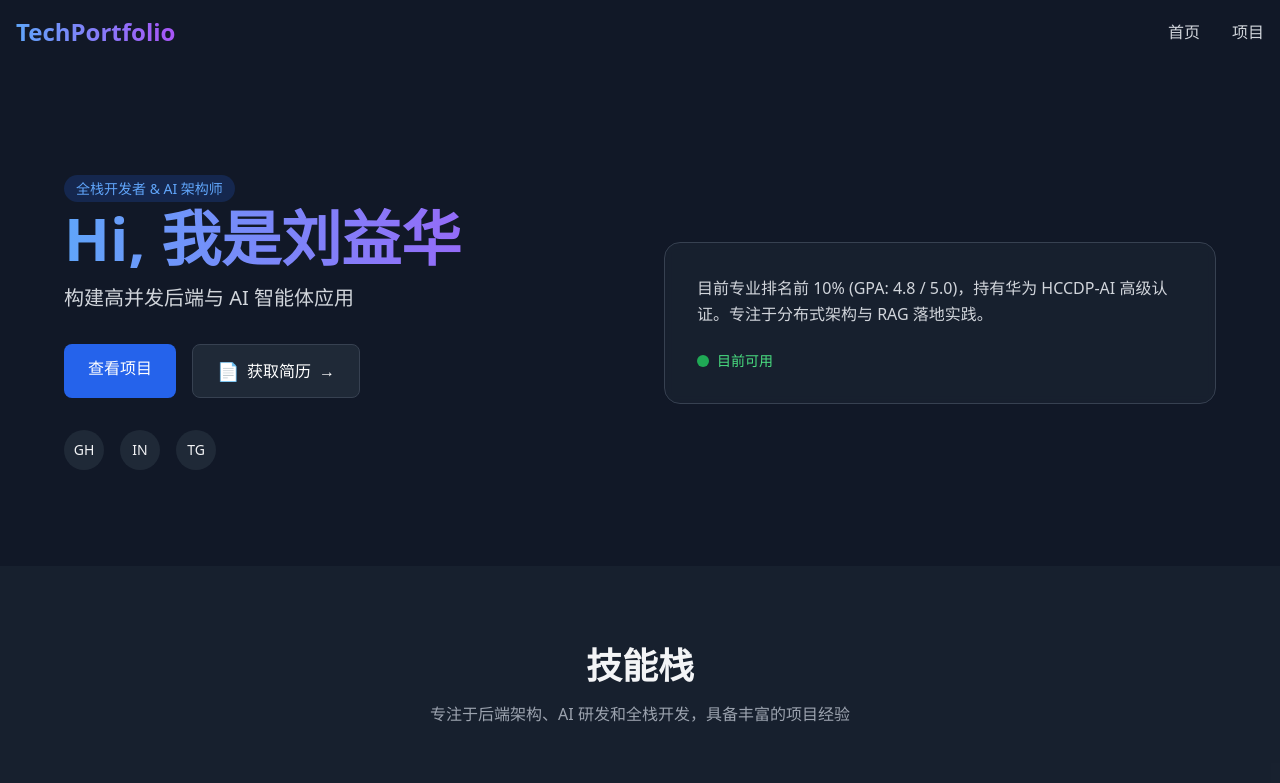
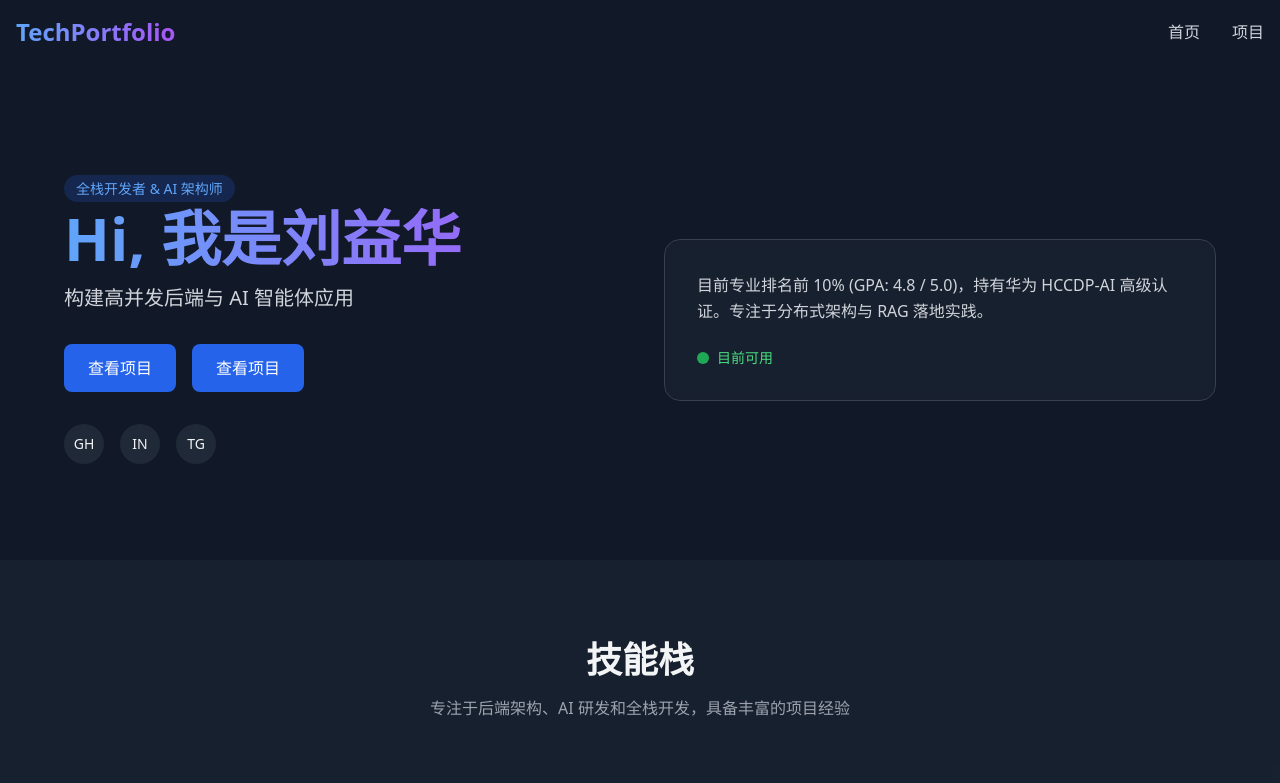
Before and after one commit to citen-xx/person-web-introduction, a Vue app: page / in a window 1280 px wide. Shown: the top 783 px of the page. Built offline with nearby package versions, Linux system fonts and the light colour scheme.

Commit message:
真-最后版本3

```diff
--- a/src/views/Home.vue
+++ b/src/views/Home.vue
@@ -21,11 +21,9 @@
               <a href="/projects" class="bg-blue-600 hover:bg-blue-700 text-white font-medium py-3 px-6 rounded-lg transition-all duration-300 hover:shadow-lg hover:shadow-blue-600/20">
                 查看项目
               </a>
-              <a href="/public/personresume.pdf" target="_blank" class="bg-gray-800 hover:bg-gray-700 text-white font-medium py-3 px-6 rounded-lg border border-gray-700 transition-all duration-300 hover:shadow-lg flex items-center gap-2 group">
-                <span class="text-lg">📄</span>
-                获取简历
-                <span class="group-hover:translate-x-1 transition-transform duration-300">→</span>
-              </a>
+              <router-link to="/projects" class="bg-blue-600 hover:bg-blue-700 text-white font-medium py-3 px-6 rounded-lg transition-all duration-300 hover:shadow-lg hover:shadow-blue-600/20">
+                查看项目
+              </router-link>
             </div>
             <div class="flex items-center gap-4">
               <div class="w-10 h-10 bg-gray-800 rounded-full flex items-center justify-center hover:bg-gray-700 transition-colors">
```
Also changed, not shown: vercel.json (added).
